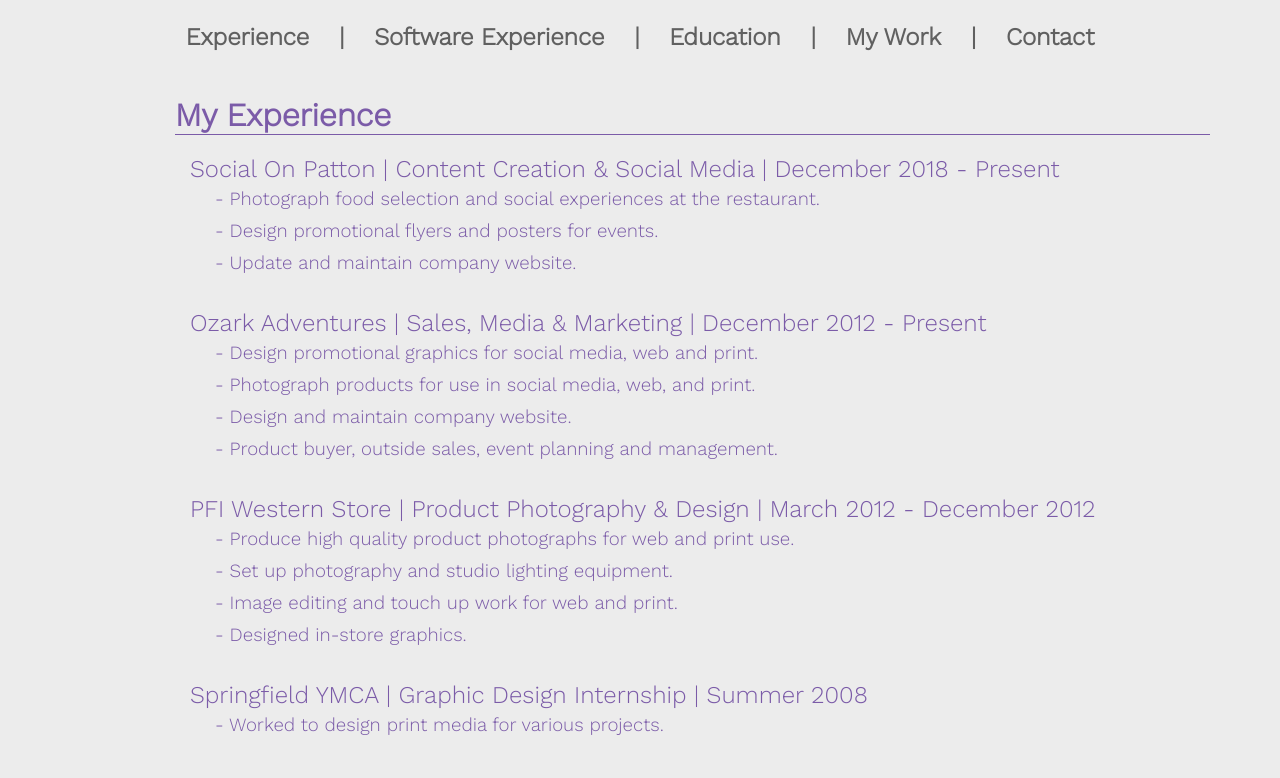
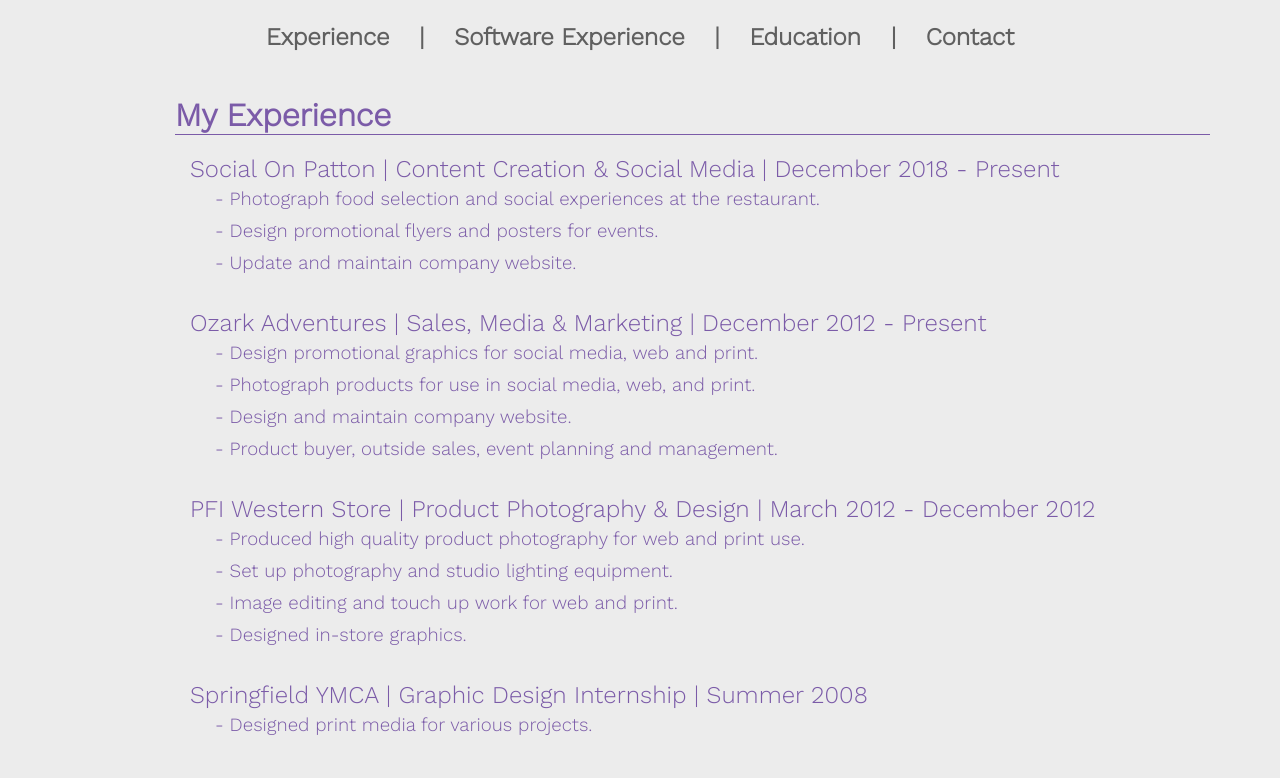
Before and after one commit to AaronMihalevich/aaronmihalevich.github.io, a plain HTML site: page index.html in a window 1280 px wide. Shown: the part 540-1318 px from the top of the page. Drawn offline with nearby package versions, Linux system fonts and the light colour scheme.

Commit message:
Small update

```diff
--- a/index.html
+++ b/index.html
@@ -61,12 +61,12 @@
     <div class="nav-item break">
       <a>|</a>
     </div>
-    <div class="nav-item work">
+    <!-- <div class="nav-item work">
       <a href="">My Work</a>
     </div>
     <div class="nav-item break">
       <a>|</a>
-    </div>
+    </div> -->
     <div class="nav-item contact">
       <a href="#form">Contact</a>
     </div>
@@ -124,7 +124,7 @@
       <h2>PFI Western Store | Product Photography & Design | March 2012 - December 2012</h2>
       <ul>
         <li>
-          <h3>- Produce high quality product photographs for web and print use.</h3>
+          <h3>- Produced high quality product photography for web and print use.</h3>
         </li>
         <li>
           <h3>- Set up photography and studio lighting equipment.</h3>
@@ -142,7 +142,7 @@
       <h2>Springfield YMCA | Graphic Design Internship | Summer 2008</h2>
       <ul>
         <li>
-          <h3>- Worked to design print media for various projects.</h3>
+          <h3>- Designed print media for various projects.</h3>
         </li>
         <li>
           <h3></h3>
@@ -232,21 +232,25 @@
       <h1>Education</h1>
     </div>
     <div class="edu-section">
-      <h2>Southeast Missouri State University | Cape Girardeau, MO</h2>
-      <h3>- Technical Graphics Program | 2005-2007</h3>
+      <h2>Ozarks Technical Community College | Springfield, MO</h2>
+      <h3>- Web Development Specialization | 2018-current </h3>
     </div>
+
+    <div class="edu-section">
+      <h2>Ozarks Technical Community College | Springfield, MO</h2>
+      <h3>- A.A.S. Graphic Design Technology | May 2012</h3>
+    </div>
+
     <div class="edu-section">
       <h2>Lincoln University | Jefferson City, MO</h2>
       <h3>- General Education | 2007-2009</h3>
     </div>
+
     <div class="edu-section">
-      <h2>Ozarks Technical Community College | Springfield, MO</h2>
-      <h3>- A.A.S. Graphic Design Technology | May 2012</h3>
+      <h2>Southeast Missouri State University | Cape Girardeau, MO</h2>
+      <h3>- Technical Graphics Program | 2005-2007</h3>
     </div>
-    <div class="edu-section">
-      <h2>Ozarks Technical Community College | Springfield, MO</h2>
-      <h3>- Web Development Specialization | 2018-current </h3>
-    </div>
+
 
 
 
```
